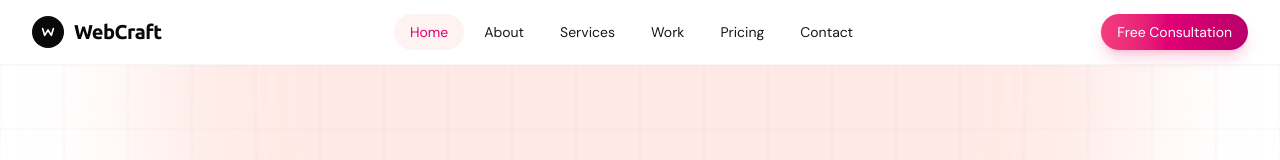
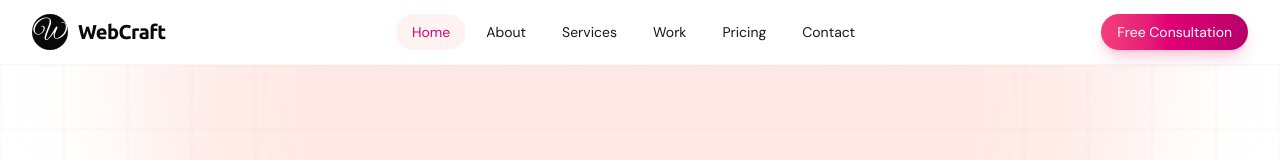
Before and after one commit to Rameshwar-bhagwat10/WebCraft, a Next.js app: page / in a window 1280 px wide. Shown: the top 160 px of the page. Built offline with nearby package versions, Linux system fonts and the light colour scheme; no server answers.

Commit message:
feat: use Great Vibes calligraphic font for logo W
- Replace Playfair Display with Great Vibes (elegant script font)
- Larger icon size (36px) for better visibility
- Beautiful flowing calligraphic W like the reference image

```diff
--- a/src/app/globals.css
+++ b/src/app/globals.css
@@ -17,6 +17,8 @@
   --font-sans: var(--font-dm-sans), system-ui, -apple-system, sans-serif;
   /* Ubuntu Bold - logotype/brand (distinctive, friendly, modern) */
   --font-display: var(--font-ubuntu), system-ui, -apple-system, sans-serif;
+  /* Playfair Display - stylish script for logo icon */
+  --font-script: var(--font-script), cursive;
   /* Geist Mono - code blocks */
   --font-mono: var(--font-geist-mono), ui-monospace, monospace;
 
--- a/src/app/layout.tsx
+++ b/src/app/layout.tsx
@@ -17,7 +17,7 @@
  */
 
 import type { Viewport } from 'next';
-import { DM_Sans, Geist_Mono, Ubuntu } from 'next/font/google';
+import { DM_Sans, Geist_Mono, Great_Vibes, Ubuntu } from 'next/font/google';
 
 import { ChatTrigger } from '@/components/chat';
 import { Footer, Header } from '@/components/layout';
@@ -60,6 +60,15 @@ const geistMono = Geist_Mono({
   preload: true,
 });
 
+// Great Vibes - elegant calligraphic script for logo icon
+const greatVibes = Great_Vibes({
+  variable: '--font-script',
+  subsets: ['latin'],
+  weight: ['400'],
+  display: 'swap',
+  preload: true,
+});
+
 // Export metadata and viewport
 export const metadata = defaultMetadata;
 export const viewport: Viewport = viewportConfig;
@@ -76,7 +85,7 @@ export default function RootLayout({
   return (
     <html
       lang="en"
-      className={`${ubuntu.variable} ${dmSans.variable} ${geistMono.variable}`}
+      className={`${ubuntu.variable} ${dmSans.variable} ${geistMono.variable} ${greatVibes.variable}`}
       suppressHydrationWarning
     >
       <head>
--- a/src/components/layout/footer/footer.tsx
+++ b/src/components/layout/footer/footer.tsx
@@ -11,25 +11,14 @@ import { footerNavGroups, legalLinks } from '@/config/navigation';
 import { siteConfig } from '@/config/site';
 
 /**
- * Logo icon - stylized "W" in a circle
+ * Logo icon - elegant calligraphic "W" in a circle
  */
 function LogoIcon(): React.ReactElement {
   return (
-    <div className="flex h-8 w-8 items-center justify-center rounded-full bg-neutral-950">
-      <svg
-        viewBox="0 0 24 24"
-        fill="none"
-        className="h-4 w-4"
-        aria-hidden="true"
-      >
-        <path
-          d="M4 7L7 17L12 9L17 17L20 7"
-          stroke="white"
-          strokeWidth="2.5"
-          strokeLinecap="round"
-          strokeLinejoin="round"
-        />
-      </svg>
+    <div className="flex h-9 w-9 items-center justify-center rounded-full bg-neutral-950">
+      <span className="text-white text-2xl font-script leading-none">
+        W
+      </span>
     </div>
   );
 }
--- a/src/components/layout/header/header.tsx
+++ b/src/components/layout/header/header.tsx
@@ -16,25 +16,14 @@ import { NavLink } from './nav-link';
 import { StickyHeader } from './sticky-header';
 
 /**
- * Logo icon - stylized "W" in a circle
+ * Logo icon - elegant calligraphic "W" in a circle
  */
 function LogoIcon(): React.ReactElement {
   return (
-    <div className="flex h-8 w-8 items-center justify-center rounded-full bg-neutral-950">
-      <svg
-        viewBox="0 0 24 24"
-        fill="none"
-        className="h-4 w-4"
-        aria-hidden="true"
-      >
-        <path
-          d="M4 7L7 17L12 9L17 17L20 7"
-          stroke="white"
-          strokeWidth="2.5"
-          strokeLinecap="round"
-          strokeLinejoin="round"
-        />
-      </svg>
+    <div className="flex h-9 w-9 items-center justify-center rounded-full bg-neutral-950">
+      <span className="text-white text-2xl font-script leading-none">
+        W
+      </span>
     </div>
   );
 }
```
